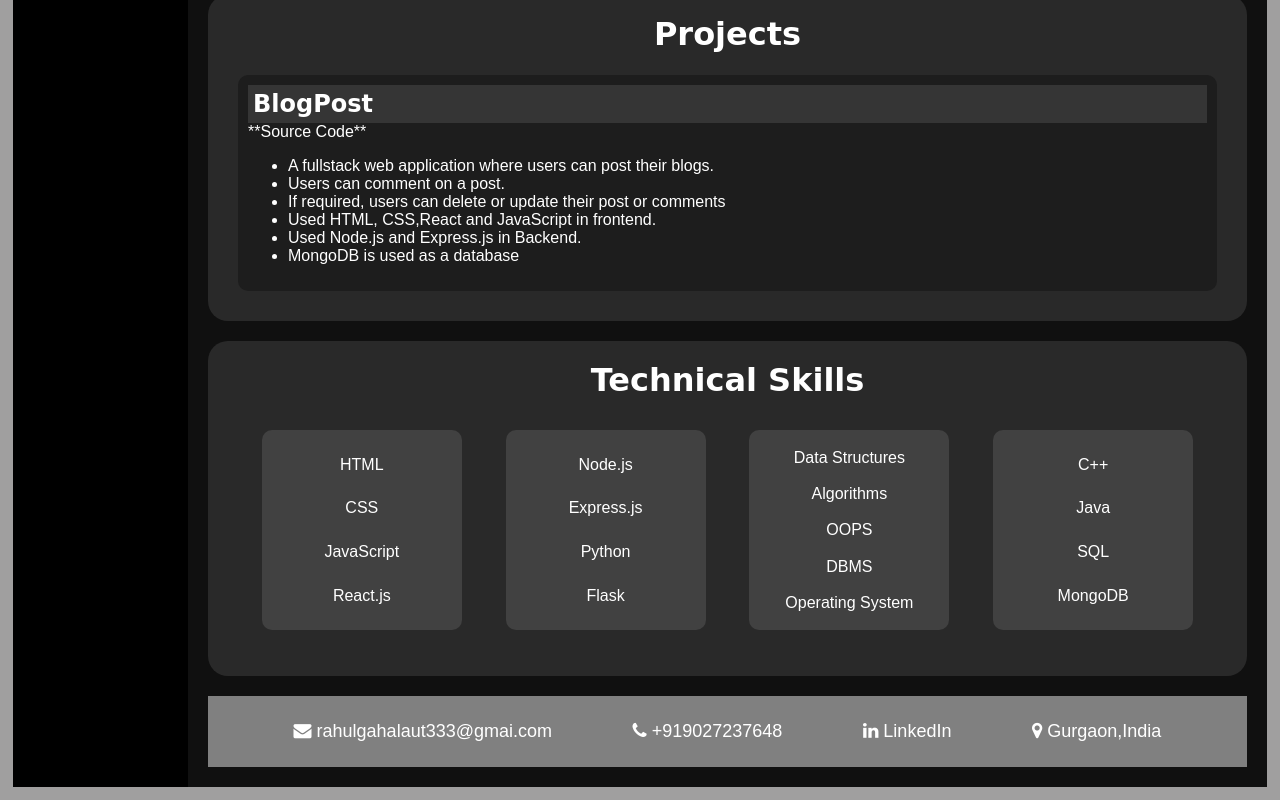
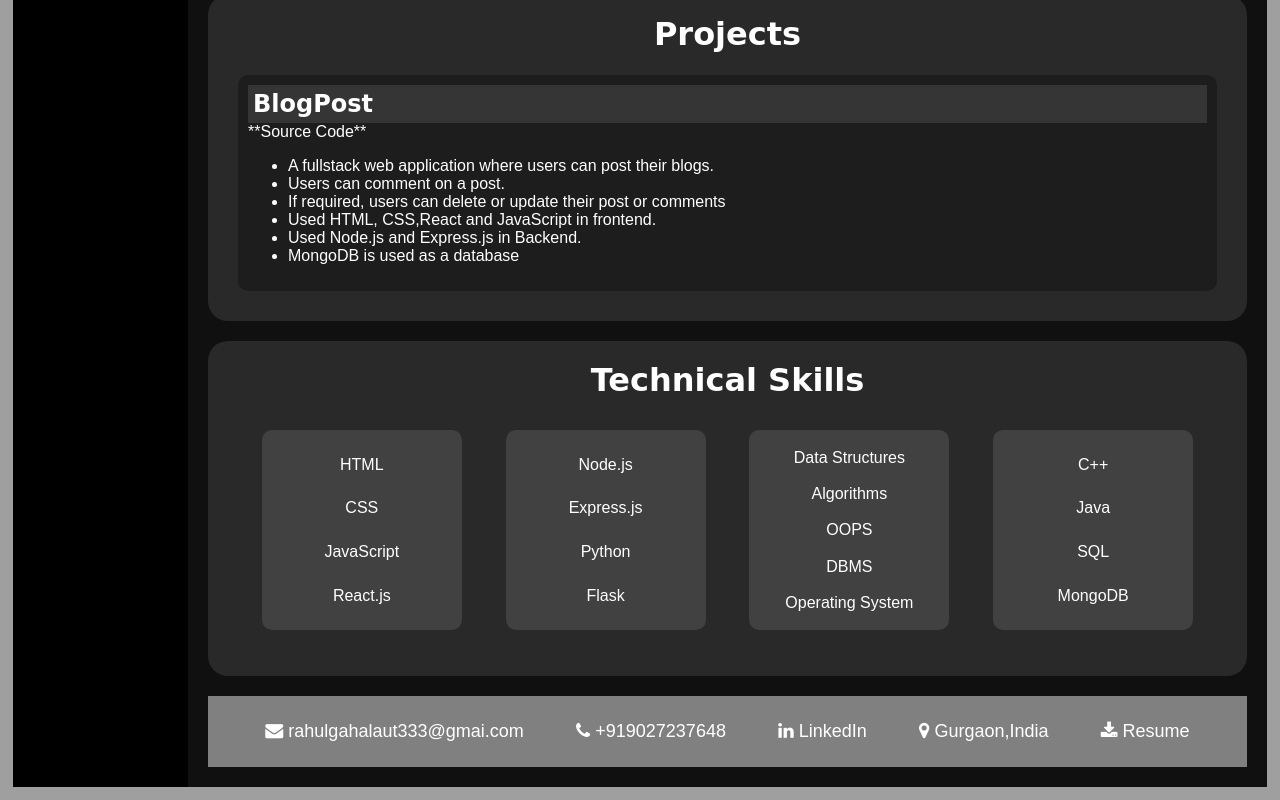
Before and after one commit to RahulGahalaut/My-Portfolio, a plain HTML site: page index.html in a window 1280 px wide. Shown: the part 1306-2106 px from the top of the page. Drawn offline with Linux system fonts and the light colour scheme.

Commit message:
Add resume and minor changes

```diff
--- a/index.html
+++ b/index.html
@@ -161,15 +161,19 @@
 
           <div class="content-wrapper">
             <footer id="contacts">
-              <div><a href="mailto:rahulgahalaut333@gmail.com"><i class="fa fa-envelope"></i>
+              <div><a target="_blank" href="mailto:rahulgahalaut333@gmail.com"><i class="fa fa-envelope"></i>
                   rahulgahalaut333@gmai.com</a>
               </div>
-              <div><a href="tel:+919027237648"><i class="fa fa-phone"></i> +919027237648</a></div>
+              <div><a target="_blank" href="tel:+919027237648"><i class="fa fa-phone"></i> +919027237648</a></div>
               <div>
-                <a href="https://www.linkedin.com/in/rahul-gahalaut-049827193"><i class="fa fa-linkedin"></i>
+                <a target="_blank" href="https://www.linkedin.com/in/rahul-gahalaut-049827193"><i
+                    class="fa fa-linkedin"></i>
                   LinkedIn</a>
               </div>
-              <div><a href="https://goo.gl/maps/pA3bceM5xu8pMt7BA"><i class="fa fa-map-marker"></i> Gurgaon,India</a>
+              <div><a target="_blank" href="https://goo.gl/maps/pA3bceM5xu8pMt7BA"><i class="fa fa-map-marker"></i>
+                  Gurgaon,India</a>
+              </div>
+              <div><a target="_blank" href="./files/RESUME_RAHUL.pdf" download><i class="fa fa-download"></i> Resume</a>
               </div>
             </footer>
           </div>
```
Also changed, not shown: 1 other file.
